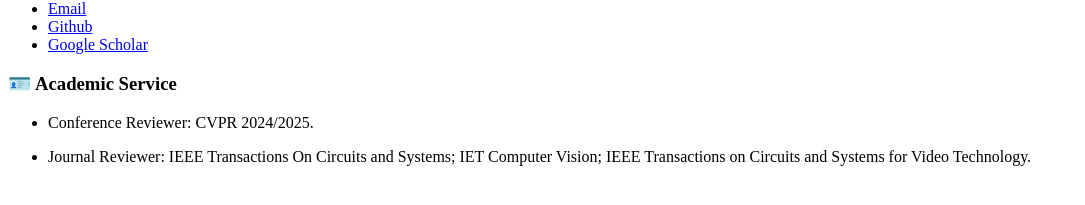
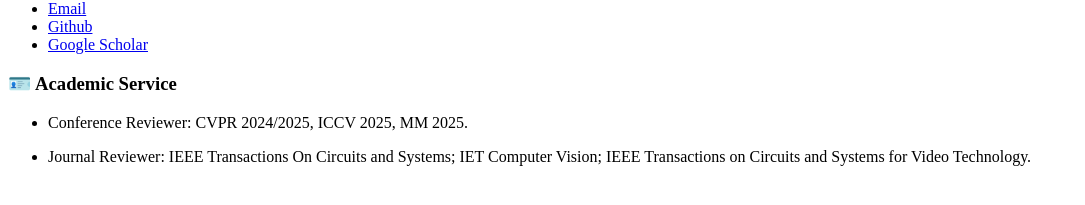
Before and after one commit to ShiFengyuan1999/ShiFengyuan1999.github.io, a Jekyll site: the page built from _pages/include/academic_service.md, in a window 1280 px wide. Shown: the part 359-564 px from the top of the page, without its empty margins (0-1085 px from the left). Built offline with Jekyll 4.4.1, drawn with Linux system fonts in a browser that asks for light colours; our own code applies the rules of GitHub Pages for plain Markdown files.

Commit message:
Update Website

```diff
--- a/_pages/include/academic_service.md
+++ b/_pages/include/academic_service.md
@@ -1,5 +1,5 @@
 # 🪪 Academic Service
-- Conference Reviewer: CVPR 2024/2025.
+- Conference Reviewer: CVPR 2024/2025, ICCV 2025, MM 2025.
 
 - Journal Reviewer:
 IEEE Transactions On Circuits and Systems;
```
Also changed, not shown: _pages/include/honor_and_award.md (+1 -0 lines), _pages/include/internship.md (+1 -1 lines).
